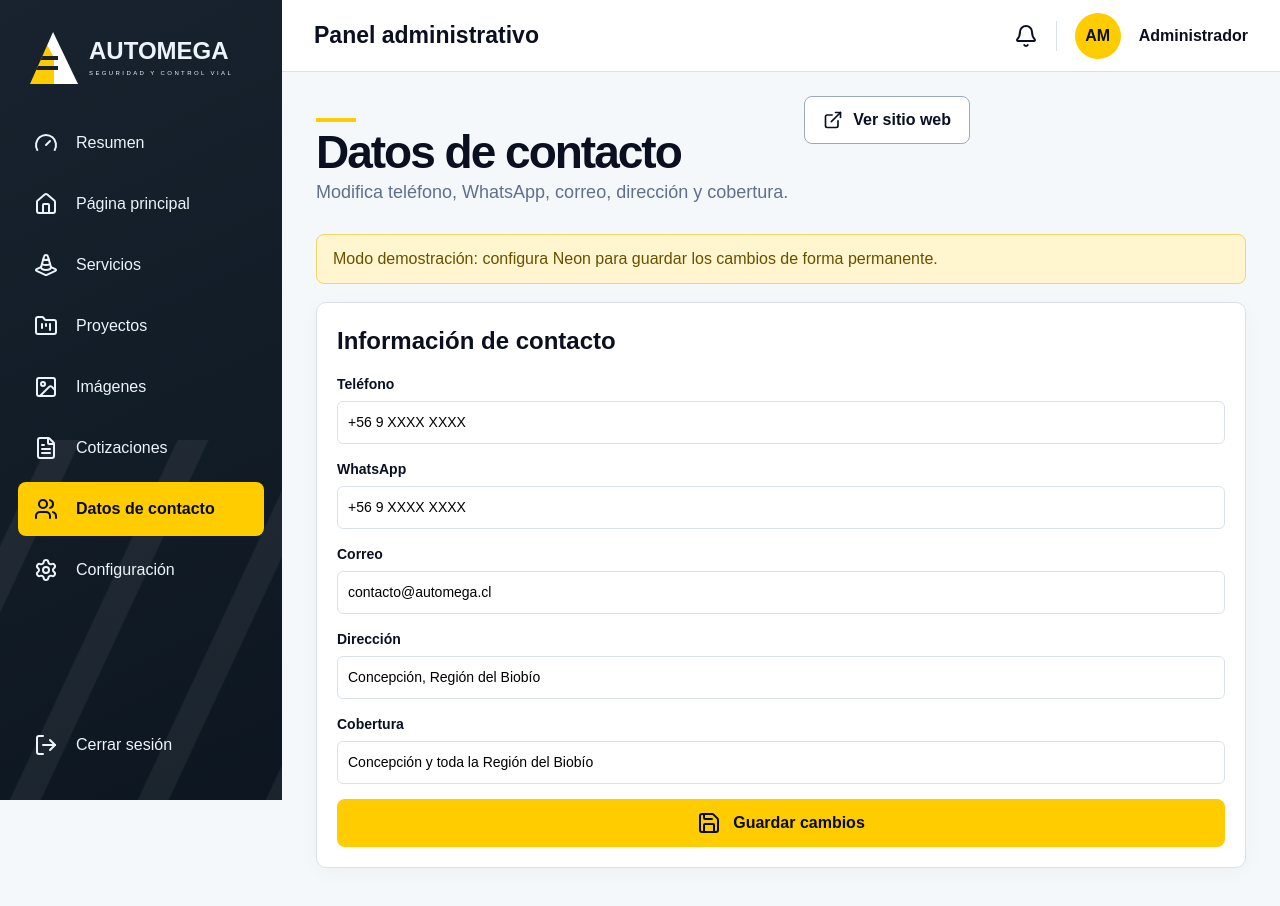
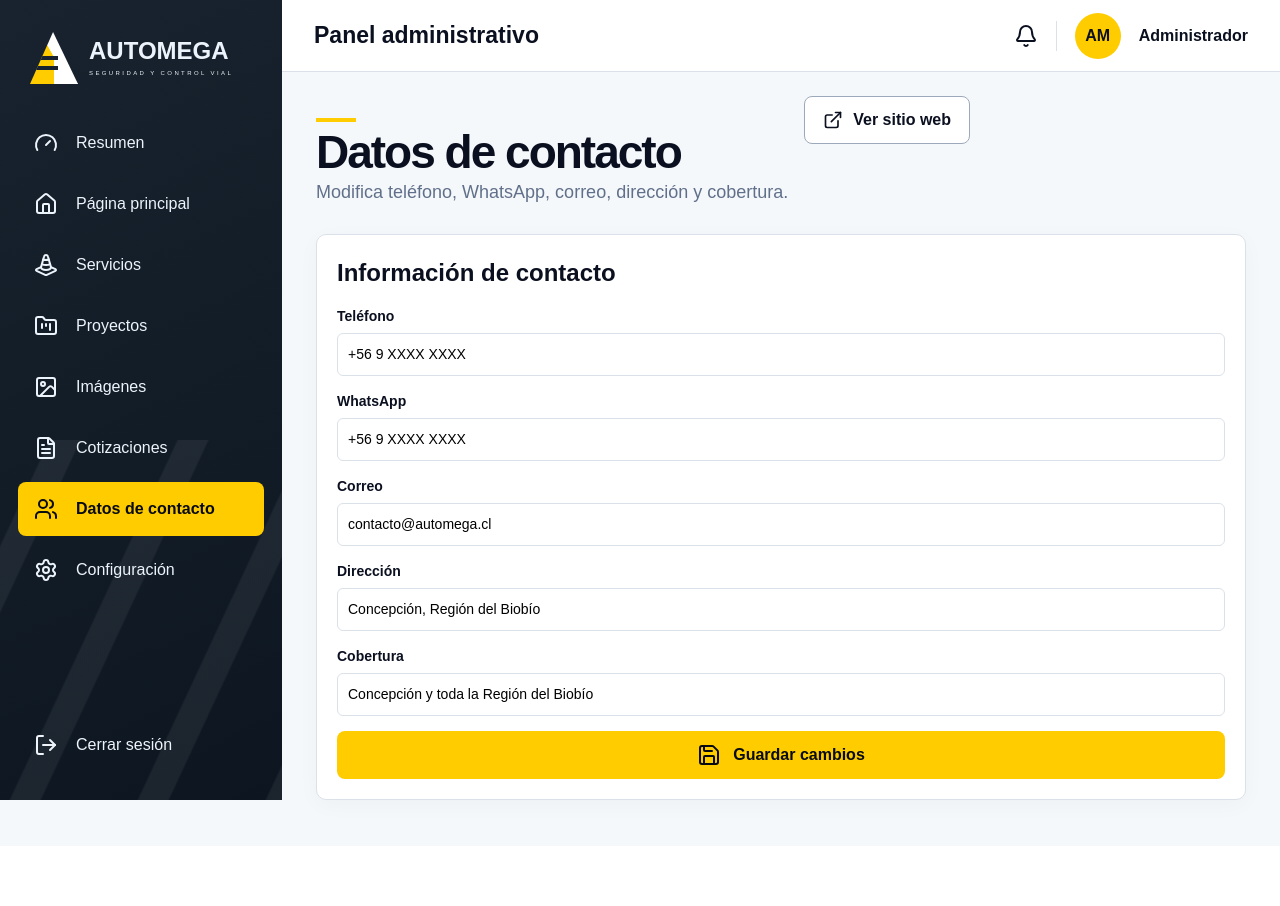
Before and after one commit to Zerinho23/automega-web, a Next.js app: page /admin/contact in a window 1280 px wide. Shown: the top 906 px of the page. After the commit the page ends 846 px from the top, so only its background shows below. Built offline with nearby package versions, Linux system fonts and the light colour scheme.

Commit message:
fix: eliminar aviso y referencias visibles a Supabase

```diff
--- a/app/admin/workspace.tsx
+++ b/app/admin/workspace.tsx
@@ -58,7 +58,7 @@ export default function AdminWorkspace({ section }: { section: string }) {
     if (supabase && table) {
       const payload=items.map(({id,...item})=>id.startsWith("draft-")?item:{id,...item}); const { error }=await supabase.from(table).upsert(payload); if(error){toast.error(error.message);setLoading(false);return;}
     }
-    setLoading(false); toast.success(hasSupabaseConfig ? "Cambios guardados en Supabase" : "Cambios guardados en modo demostración");
+    setLoading(false); toast.success("Cambios guardados en Neon");
   }
   async function saveSettings() {
     setLoading(true); if(supabase){const payload=Object.entries(settings).map(([key,value])=>({key,value}));const {error}=await supabase.from("site_settings").upsert(payload,{onConflict:"key"});if(error){toast.error(error.message);setLoading(false);return;}} setLoading(false);toast.success("Configuración guardada");
@@ -74,7 +74,6 @@ export default function AdminWorkspace({ section }: { section: string }) {
   return <>
     <Toaster richColors position="top-right" />
     <div className="admin-title"><div><div className="eyebrow" /><h1>{title[0]}</h1><p>{title[1]}</p></div></div>
-    {!hasSupabaseConfig && <div className="demo-banner">Modo demostración: configura Neon para guardar los cambios de forma permanente.</div>}
     {loading && <div className="admin-loading">Actualizando información…</div>}
     {(section === "services" || section === "projects") && <section className="admin-card editor-card"><div className="editor-toolbar"><h2>{section === "services" ? "Servicios publicados" : "Proyectos y trabajos"}</h2><button className="button button-yellow" onClick={addItem}><Plus /> Agregar</button></div><div className="editor-list">{items.map(item=><article className="editor-row" key={item.id}><div className="order-buttons"><button onClick={()=>move(item.id,-1)} aria-label="Subir"><ArrowUp /></button><button onClick={()=>move(item.id,1)} aria-label="Bajar"><ArrowDown /></button></div><div className="editor-fields"><input value={item.title} onChange={e=>update(item.id,{title:e.target.value})}/><textarea value={item.description} onChange={e=>update(item.id,{description:e.target.value})}/>{section === "projects" && <input placeholder="Ubicación" value={item.location||""} onChange={e=>update(item.id,{location:e.target.value})}/>}</div><button className={`visibility ${item.visible?"on":""}`} onClick={()=>update(item.id,{visible:!item.visible})}>{item.visible?<Eye/>:<EyeOff/>}{item.visible?"Publicado":"Oculto"}</button><button className="icon-button danger" onClick={()=>removeItem(item.id)}><Trash2 /></button></article>)}</div><button className="button button-yellow save-bottom" onClick={saveItems}><Save /> {loading?"Guardando…":"Guardar cambios"}</button></section>}
     {section === "quotes" && <section className="admin-card"><div className="table-wrap"><table><thead><tr><th>Cliente</th><th>Correo</th><th>Servicio</th><th>Comuna</th><th>Estado</th></tr></thead><tbody>{items.map(item=><tr key={item.id}><td><strong>{item.name}</strong><small className="cell-detail">{item.description}</small></td><td>{item.email}</td><td>{item.service_name}</td><td>{item.city}</td><td><select className={`status-select ${item.status}`} value={item.status} onChange={async e=>{const status=e.target.value;update(item.id,{status});if(supabase)await supabase.from("quote_requests").update({status}).eq("id",item.id);toast.success("Estado actualizado");}}><option value="new">Nueva</option><option value="reviewed">Revisada</option><option value="contacted">Contactada</option><option value="closed">Cerrada</option></select></td></tr>)}</tbody></table></div></section>}
```
